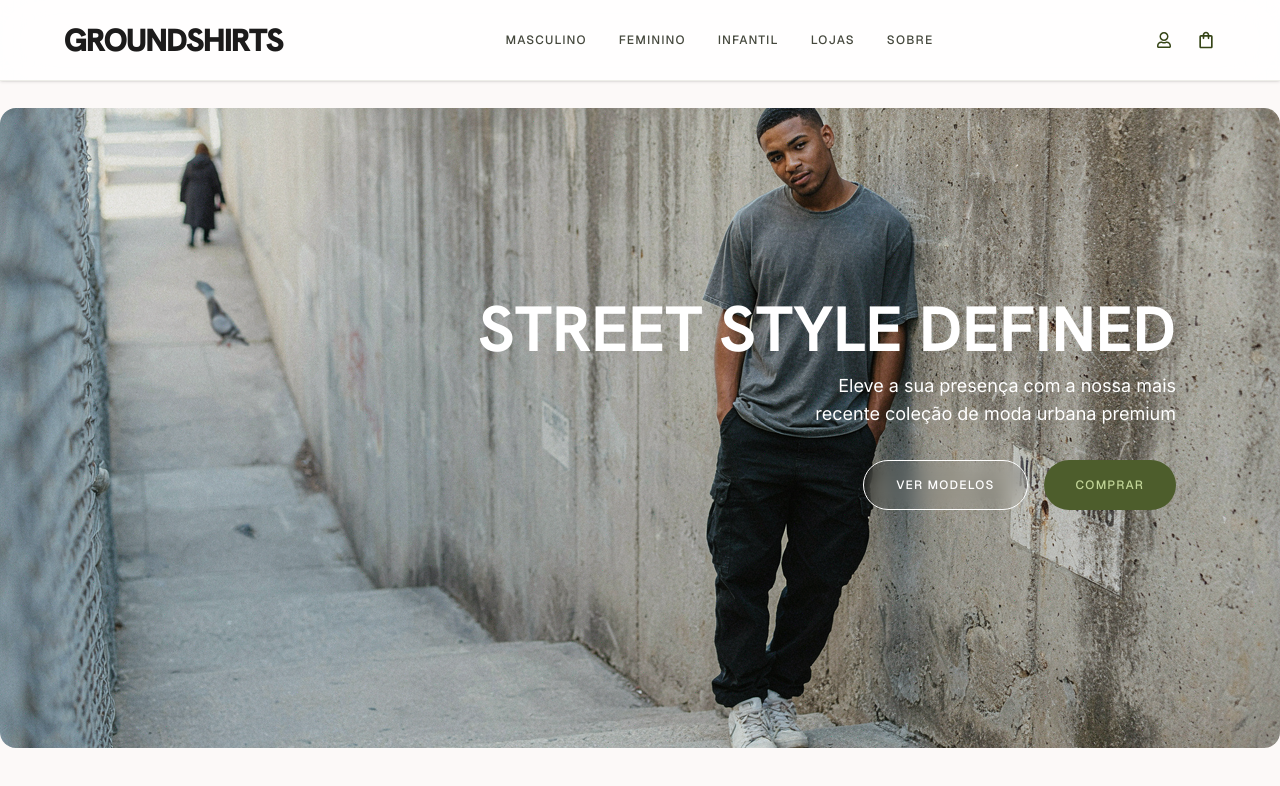
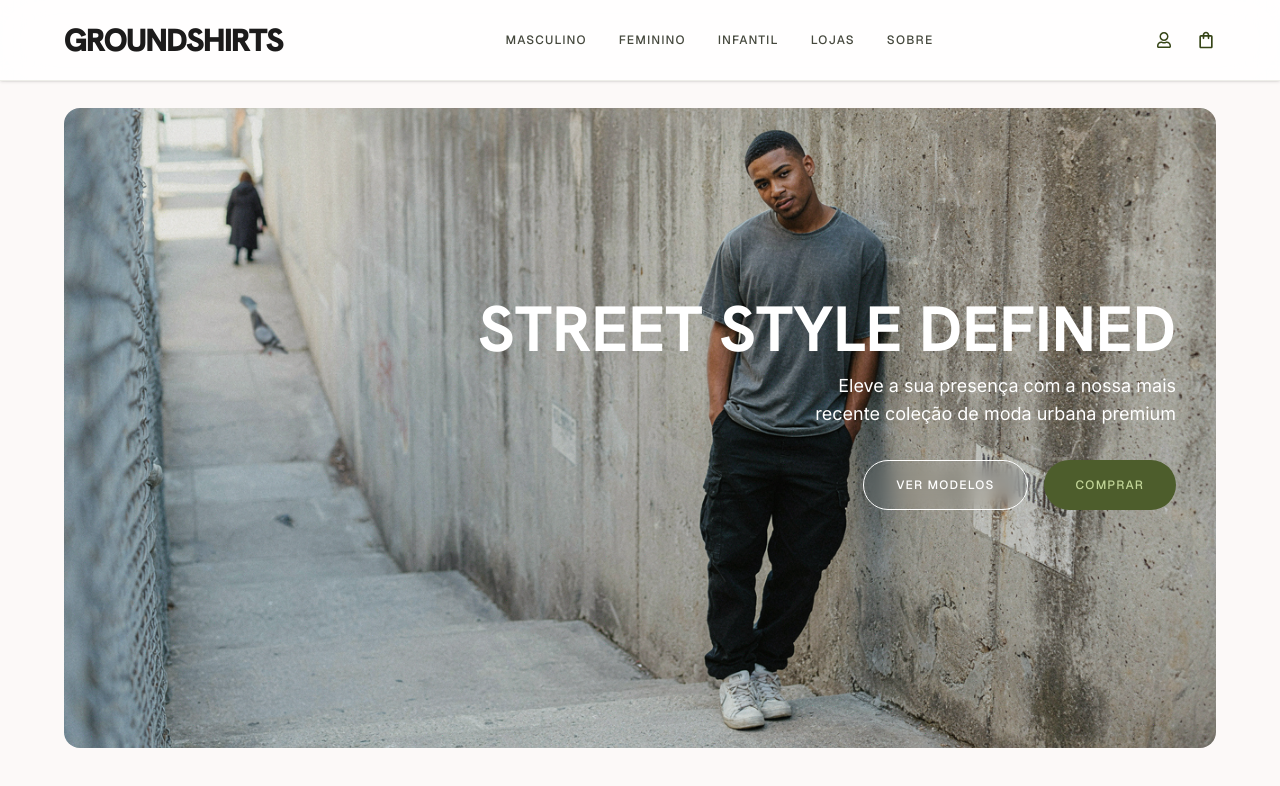
Before and after one commit to MadeiraVitor/groundshirts-app, a React (Vite) app: page / in a window 1280 px wide. Shown: the top 786 px of the page. Built offline with nearby package versions, Linux system fonts and the light colour scheme.

Commit message:
fix: adjust max-width and margin for Hero component section

```diff
--- a/src/components/Hero/index.tsx
+++ b/src/components/Hero/index.tsx
@@ -2,7 +2,7 @@ import Banner from "../../assets/images/banner.png";
 
 export const Hero = () => {
   return (
-    <section className="relative h-128 rounded-2xl mb-24 mt-27 max-w-327.5 mx-auto md:h-160">
+    <section className="relative h-128 rounded-2xl mt-27 md:px-margin-desktop max-w-container-max mx-auto md:h-160">
       <img
         className="w-full h-full object-cover rounded-2xl"
         src={Banner}
```
